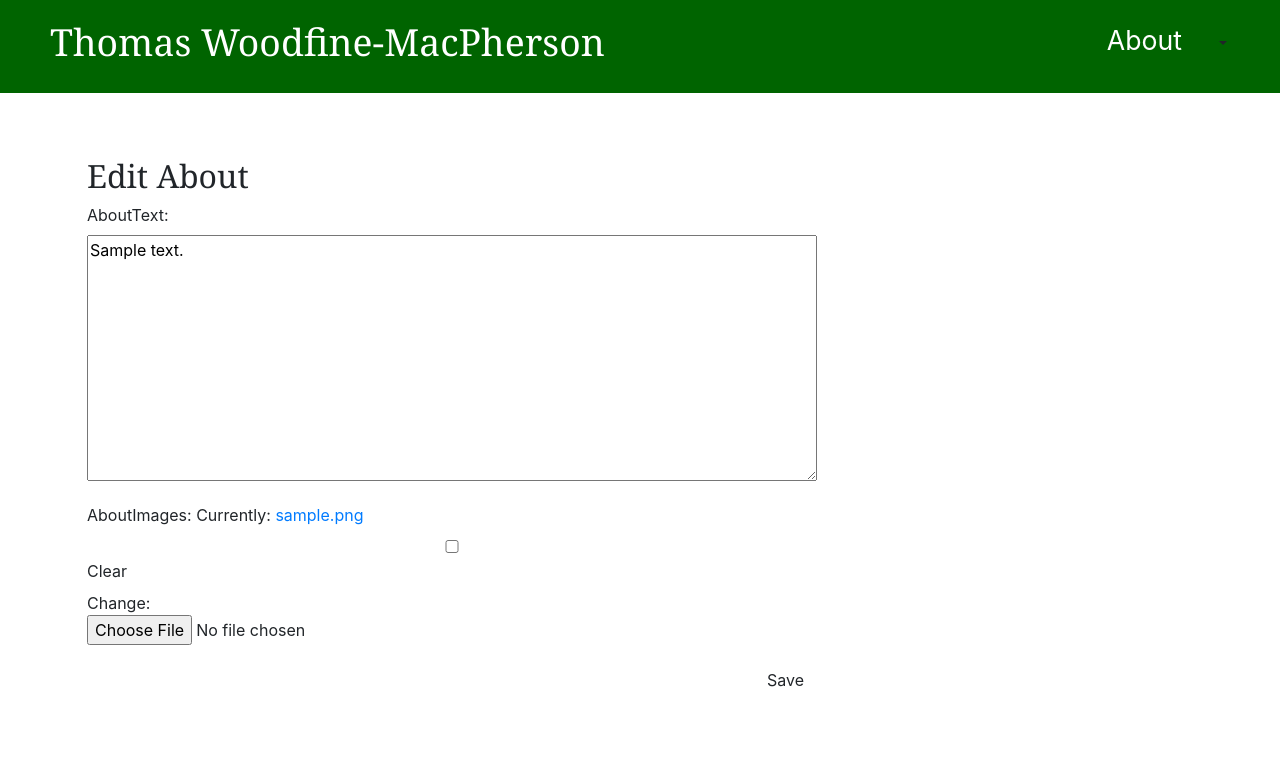
After one commit to r2d2117/my-first-blog, a Django app: page /about/edit/ in a window 1280 px wide. The commit adds this page. Shown: the top 762 px of the page. Run offline with Django 3.2, Linux system fonts and the light colour scheme; a user stored in the database is signed in; tables that the repository leaves empty hold one stand-in row (values such as "Sample post"); some libraries are stand-ins or nearby versions.

Commit message:
About Form, a bunch of stuff

```diff
--- a/blog/admin.py
+++ b/blog/admin.py
@@ -1,6 +1,7 @@
 from django.contrib import admin
-from .models import Post, Comment
+from .models import Post, Comment, About
 
 # Register your models here.
 admin.site.register(Post)
 admin.site.register(Comment)
+admin.site.register(About)
--- a/blog/forms.py
+++ b/blog/forms.py
@@ -1,6 +1,6 @@
 from django import forms
 
-from .models import Post, Comment
+from .models import Post, Comment, About
 
 
 class PostForm(forms.ModelForm):
@@ -13,3 +13,9 @@ class CommentForm(forms.ModelForm):
     class Meta:
         model = Comment
         fields = ('author', 'text',)
+
+
+class AboutForm(forms.ModelForm):
+    class Meta:
+        model = About
+        fields = ('aboutText', 'aboutImages')
--- a/blog/models.py
+++ b/blog/models.py
@@ -1,9 +1,13 @@
 from django.db import models
 from django.conf import settings
 from django.utils import timezone
+from django.dispatch import receiver
+from django.db.models.signals import post_delete
 
 
 # Create your models here.
+
+
 class Post(models.Model):
     author = models.ForeignKey(settings.AUTH_USER_MODEL, on_delete=models.CASCADE)
     title = models.CharField(max_length=200)
@@ -23,6 +27,21 @@ class Post(models.Model):
         return self.title
 
 
+@receiver(post_delete, sender=Post)
+def post_delete(sender, instance, **kwargs):
+    instance.postImg.delete(False)
+
+
+class About(models.Model):
+    aboutText = models.TextField()
+    aboutImages = models.ImageField(blank=True, upload_to='aboutImages/', default='aboutImages/no-image.jpg')
+    last_updated = models.DateTimeField(default=timezone.now)
+
+    def publish(self):
+        self.published_date = timezone.now()
+        self.save()
+
+
 class Comment(models.Model):
     post = models.ForeignKey('blog.Post', on_delete=models.CASCADE, related_name='comments')
     author = models.CharField(max_length=200)
--- a/blog/static/css/blog.css
+++ b/blog/static/css/blog.css
@@ -7,16 +7,18 @@
 
 .page-header h1, .page-header h1 a, .page-header h1 a:visited, .page-header h1 a:active {
     color: #ffffff;
-    font-size: 36pt;
+    font-size: 28pt;
     text-decoration: none;
 }
+
 .content {
     margin-left: 40px;
 }
 
 h1, h2, h3, h4 {
-    font-family: 'Lobster';
+    font-family: 'Georgia';
 }
+
 .date {
     color: #828282;
 }
@@ -30,7 +32,7 @@ h1, h2, h3, h4 {
 .top-menu, .top-menu:hover, .top-menu:visited {
     color: #ffffff;
     float: right;
-    font-size: 26pt;
+    font-size: 20pt;
     margin-right: 20px;
 }
 
--- /dev/null
+++ b/blog/templates/blog/about_edit.html
@@ -0,0 +1,9 @@
+{% extends 'blog/base.html' %}
+
+{% block content %}
+    <h2>Edit About</h2>
+    <form method="POST" class="post-form" enctype="multipart/form-data">{% csrf_token %}
+        {{ form.as_p }}
+        <button type="submit" class="save btn btn-default">Save</button>
+    </form>
+{% endblock %}
--- a/blog/templates/blog/base.html
+++ b/blog/templates/blog/base.html
@@ -4,23 +4,45 @@
 <head>
     <meta charset="UTF-8">
     <link rel="stylesheet" href="https://stackpath.bootstrapcdn.com/bootstrap/4.5.0/css/bootstrap.min.css" integrity="sha384-9aIt2nRpC12Uk9gS9baDl411NQApFmC26EwAOH8WgZl5MYYxFfc+NcPb1dKGj7Sk" crossorigin="anonymous">
+    <link href="https://maxcdn.bootstrapcdn.com/font-awesome/4.7.0/css/font-awesome.min.css" rel="stylesheet">
+
+
     <link rel="stylesheet" href="{% static 'css/blog.css' %}">
-    <title>Title</title>
+    <title>supp</title>
 </head>
 <body>
 <div class="page-header">
+
+
+
+
+
     {% if user.is_authenticated %}
-        <a href="{% url 'post_new' %}" class="top-menu"><span class="">Post</span></a>
-        <a href="{% url 'post_draft_list' %}" class="top-menu"><span class="gryphicon gryphicon-edit">Drafts</span></a>
-        <p class="top-menu">Hello {{ user.username }} <small>(<a href="{% url 'logout' %}">Log out</a>)</small></p>
+
+    <div class="dropdown top-menu">
+        <button class="btn btn-default dropdown-toggle" type="button" id="dropdownMenu2" data-toggle="dropdown" aria-haspopup="true" aria-expanded="false">
+        <span class="caret"></span>
+        </button>
+      <ul class="dropdown-menu" aria-labelledby="dropdownMenu2">
+        <li><a href="{% url 'post_new' %}">Post</a></li>
+        <li><a href="{% url 'post_draft_list' %}">Drafts</a></li>
+        <li><a href="{% url 'about_edit' %}">About Edit</a></li>
+        <li><a href="{% url 'logout' %}">Logout</a></li>
+        <li role="separator" class="divider"></li>
+
+      </ul>
+    </div>
     {% else %}
-        <a href="{% url 'login' %}" class="top-menu"><span class="">login</span></a>
+    <a href="{% url 'login' %}" class="top-menu"><span class="">Login</span></a>
     {% endif %}
-        <a href="{% url 'about' %}" class="top-menu">About</a>
+    <a href="{% url 'about' %}" class="top-menu">About</a>
+
     <h1><a href="/">Thomas Woodfine-MacPherson</a></h1>
 </div>
 
+<div class="jumbotron bg-white">
 <div class="content container">
+
     <div class="row">
         <div class="col-md-8">
             {% block content %}
@@ -28,6 +50,19 @@
         </div>
     </div>
 </div>
+</div>
+
+<script src="https://code.jquery.com/jquery-3.4.1.slim.min.js" integrity="sha384-J6qa4849blE2+poT4WnyKhv5vZF5SrPo0iEjwBvKU7imGFAV0wwj1yYfoRSJoZ+n" crossorigin="anonymous"></script>
+    <script src="https://cdn.jsdelivr.net/npm/popper.js@1.16.0/dist/umd/popper.min.js" integrity="sha384-Q6E9RHvbIyZFJoft+2mJbHaEWldlvI9IOYy5n3zV9zzTtmI3UksdQRVvoxMfooAo" crossorigin="anonymous"></script>
+    <script src="https://stackpath.bootstrapcdn.com/bootstrap/4.4.1/js/bootstrap.min.js" integrity="sha384-wfSDF2E50Y2D1uUdj0O3uMBJnjuUD4Ih7YwaYd1iqfktj0Uod8GCExl3Og8ifwB6" crossorigin="anonymous"></script>
+
+    <script>
+      $(function(){
+        $('[data-toggle="tooltip"]').tooltip();
+
+      });
+
+    </script>
 
 </body>
 </html>
--- a/blog/templates/blog/post_list.html
+++ b/blog/templates/blog/post_list.html
@@ -4,9 +4,9 @@
         <div class="post">
             <h2><a href="{% url 'post_detail' pk=post.pk %}">{{ post.title }}</a></h2>
             <div class="date">
-                <p>published: {{ post.published_date }}</p>
+                <p>{{ post.published_date }}</p>
             </div>
-            <img src="{{ post.postImg.url }}">
+            <p><img src="{{ post.postImg.url }}" class="img-fluid w-75"></p>
             <p>{{ post.text|linebreaksbr }}</p>
             <a href="{% url 'post_detail' pk=post.pk %}">Comments: {{ post.approved_comments.count }}</a>
         </div>
--- a/blog/urls.py
+++ b/blog/urls.py
@@ -13,4 +13,5 @@ urlpatterns = [
     path('comment/<int:pk>/approve/', views.comment_approve, name='comment_approve'),
     path('comment/<int:pk>/remove/', views.comment_remove, name='comment_remove'),
     path('about/', views.about, name='about'),
+    path('about/edit/', views.about_edit, name='about_edit'),
 ]
--- a/blog/views.py
+++ b/blog/views.py
@@ -1,8 +1,8 @@
 from django.shortcuts import render, get_object_or_404, redirect
 from django.utils import timezone
 from django.contrib.auth.decorators import login_required
-from .models import Post, Comment
-from .forms import PostForm, CommentForm
+from .models import Post, Comment, About
+from .forms import PostForm, CommentForm, AboutForm
 
 
 def post_list(request):
@@ -16,7 +16,23 @@ def post_detail(request, pk):
 
 
 def about(request):
-    return render(request, 'blog/about.html')
+    about_text = get_object_or_404(About)
+    return render(request, 'blog/about.html', {'about': about_text})
+
+
+@login_required
+def about_edit(request):
+    about = get_object_or_404(About)
+    if request.method == "POST":
+        form = AboutForm(request.POST, request.FILES, instance=about)
+        if form.is_valid():
+            about.delete()
+            about = form.save(commit=False)
+            about.save()
+            return redirect('about')
+    else:
+        form = AboutForm(instance=about)
+    return render(request, 'blog/about_edit.html', {'form': form})
 
 
 @login_required
--- a/mysite/settings.py
+++ b/mysite/settings.py
@@ -36,6 +36,7 @@ INSTALLED_APPS = [
     'django.contrib.messages',
     'django.contrib.staticfiles',
     'blog.apps.BlogConfig',
+
 ]
 
 MIDDLEWARE = [
```
Also changed, not shown: blog/templates/blog/about.html (+15 -1 lines), blog/templates/blog/post_detail.html (+4 -3 lines), blog/migrations/0002_about.py (added), blog/migrations/0003_about_about_key.py (added), blog/migrations/0004_remove_about_about_key.py (added).
